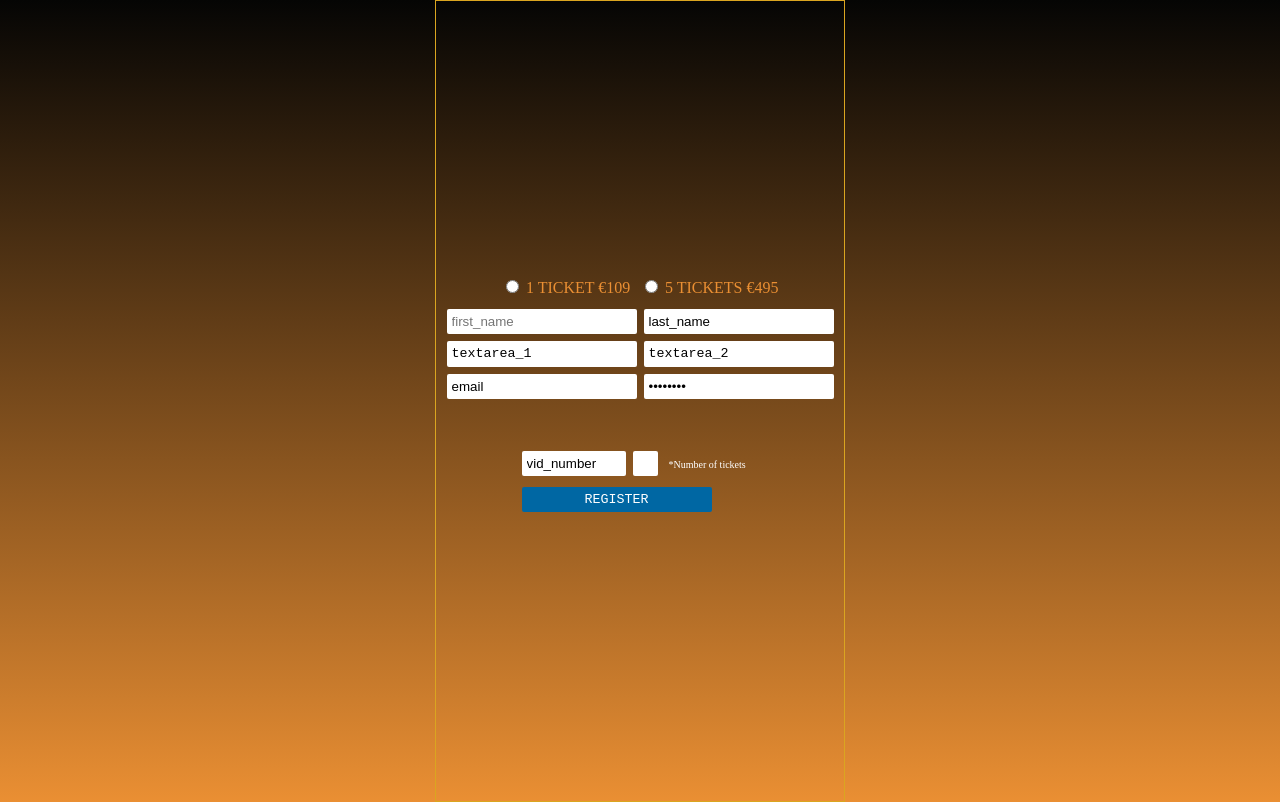
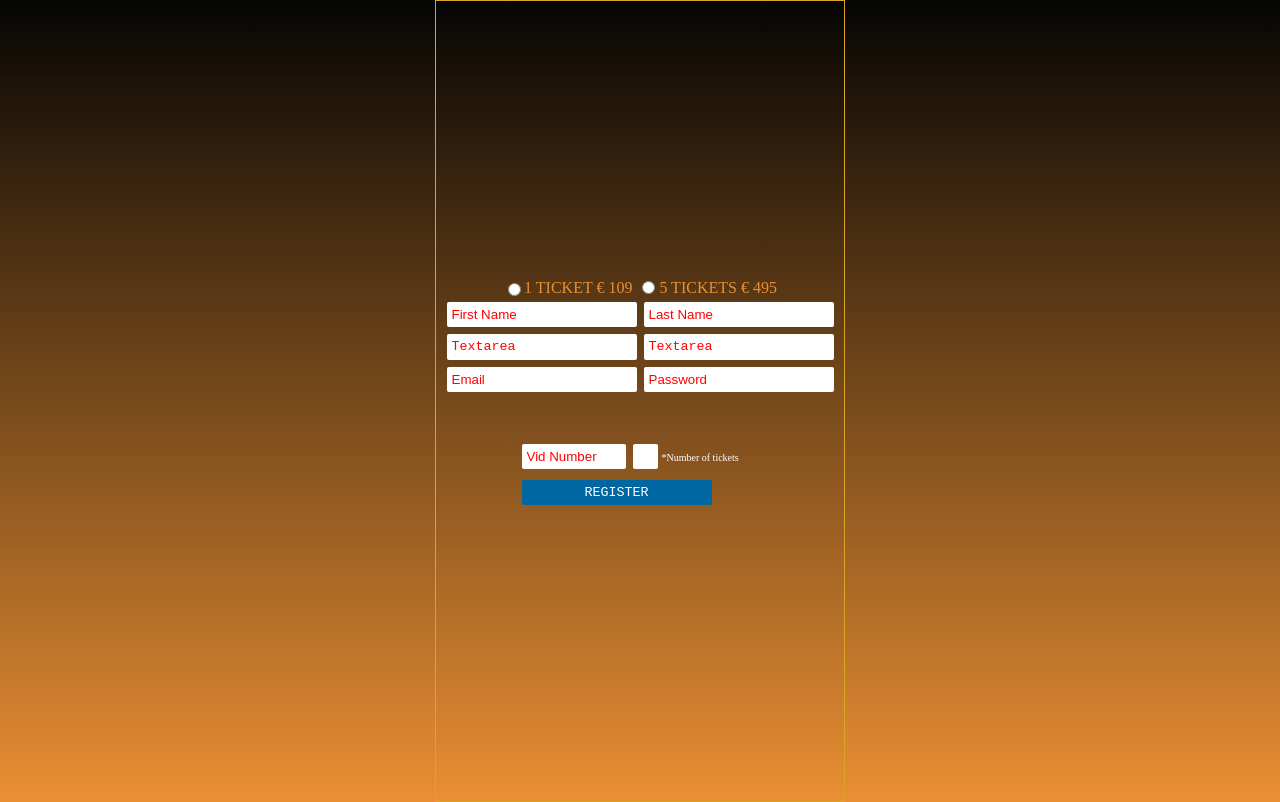
Before and after one commit to kisickilukasz/GetResponse-Junior-Dev-Task, a plain HTML site: page index.html in a window 1280 px wide. Drawn offline with Linux system fonts and the light colour scheme.

Commit message:
logic for checking and unchecking radio inputs, input placholders set to data-placeholder attr if empty, caret position set at the beggining of an input on click

```diff
--- a/index.html
+++ b/index.html
@@ -8,24 +8,28 @@
   <title>Document</title>
 </head>
 <body>
-    <form class="flex-container">
-          <div class="flex-item flex-radio1"><input class="flex-item-radio" type="radio" name="1_ticket" value=""> 1 TICKET €109</div>
-          <div class="flex-item flex-radio2"><input class="flex-item-radio" type="radio" name="5_tickets" value=""> 5 TICKETS €495</div>
+    <form class="flex-container" id="form">
+          <input class="flex-radio-input" id="flex-radio-left" type="radio" name="ticket-radio">
+          <label class="radio-label" for="flex-radio-left">1 TICKET € 109</label>
+          <input class="flex-radio-input" id="flex-radio-right" type="radio" name="ticket-radio">
+          <label class="radio-label" for="flex-radio-right">5 TICKETS € 495</label>
 
-          <input class="flex-item left-column" type="text" placeholder="first_name" name="first_name">
-          <input class="flex-item" type="text" value="last_name" name="last_name">
+          <input class="flex-item left-column input-placeholder" data-placeholder="First Name" type="text" value="" name="first_name">
+          <input class="flex-item input-placeholder" data-placeholder="Last Name" type="text" value="" name="last_name">
 
-          <textarea class="flex-item text-area left-column" name="textarea_1">textarea_1</textarea>
-          <textarea class="flex-item text-area" name="textarea_2">textarea_2</textarea>
+          <textarea class="flex-item text-area left-column input-placeholder" data-placeholder="Textarea" name="textarea_1" value=""></textarea>
+          <textarea class="flex-item text-area input-placeholder" data-placeholder="Textarea" name="textarea_2" value=""></textarea>
 
-          <input class="flex-item left-column" type="text" name="email" value="email">
-          <input class="flex-item" type="password" name="password" value="password">
+          <input class="flex-item left-column input-placeholder" data-placeholder="Email" type="text" name="email" value="">
+          <input class="flex-item input-placeholder" data-placeholder="Password" type="password" name="password" value="">
+
           <div class="flex-item footer-box">
-            <input class="flex-item vid-number" type="text" name="vid_number" value="vid_number">
-            <input class="flex-item tickets-count" type="text" name="tickets_count" value=""> <span id="tickets-count-label">*Number of tickets</span>
-
+            <input class="flex-item input-placeholder" id="vid-number" data-placeholder="Vid Number" type="text" name="vid_number" value="">
+            <input id="tickets-count" type="text" name="tickets_count" value="">
+            <span id="tickets-count-label">*Number of tickets</span>
             <input class="flex-item submit-button"t type="submit" value="REGISTER">
           </div>
+    </form>
 
-    </form>
+    <script src="index.js"></script>
 </body>
--- /dev/null
+++ b/index.js
@@ -0,0 +1,59 @@
+(function (window) {
+
+  'use strict';
+  let setCheck = null;
+  const form = document.getElementById('form');
+  const radios = document.getElementsByName('ticket-radio');
+  const inputs = document.querySelectorAll('[data-placeholder]');
+  console.log(inputs);
+
+  // logic for unchecking previously checked radio input
+  radios.forEach((radio) => {
+    radio.onclick = () => {
+      if (setCheck != radio) {
+        setCheck = radio;
+      } else {
+        radio.checked = false;
+        setCheck = null;
+      }
+    }
+  });
+
+  inputs.forEach((input) => {
+    if (!input.value.lenght) {
+      input.value = input.dataset.placeholder;
+      if (input.type === "password") {
+        input.type = "text";
+      }
+    } else {
+      input.value = input.value;
+    };
+  });
+
+  // sets caret at the beginning of an input
+  const setCaret = event => {
+    let element = event.target;
+    if (element.value === element.getAttribute("data-placeholder")) {
+      element.setSelectionRange(0, 0);
+      event.preventDefault();
+      event.stopPropagation();
+      return false;
+    }
+  }
+
+  const clearPlaceholder = event => {
+    console.log(event);
+  }
+
+  const restorePlaceholder = event => {
+    console.log(event);
+  }
+
+  form.addEventListener("focus", setCaret, false);
+  form.addEventListener("drop", setCaret, false);
+  form.addEventListener("click", setCaret, false);
+  form.addEventListener("keydown", clearPlaceholder, false);
+  form.addEventListener("keyup", restorePlaceholder, false);
+  form.addEventListener("blur", restorePlaceholder, false);
+
+})(window)
--- a/main.css
+++ b/main.css
@@ -30,32 +30,36 @@ body {
   width: 190px;
   box-sizing: border-box;
   margin: 0 7px 7px 0px;
-  padding: 3px 0;
   border-style: none;
   border-radius: 2px;
   padding: 5px;
 }
 
-.flex-radio1 {
-  margin-left: 13%;
-  width: 137px;
-  padding-right: 0;
-  color:#ea8f33;
+#flex-radio-left {
+margin-bottom: 5px;
 }
 
-.flex-radio2 {
-  padding-left: 0;
-  color: #ea8f33;
+#flex-radio-right {
+  margin: 0 4px 5px 10px;
 }
 
-.vid-number {
+.radio-label {
+  color: #ea8f33;
+  margin-bottom: 5px;
+}
+
+#vid-number {
   width: 104px;
   margin-right: 0;
 }
 
-.tickets-count {
+#tickets-count {
   width: 25px;
   margin-left: 3px;
+  box-sizing: border-box;
+  border-style: none;
+  border-radius: 2px;
+  padding: 5px;
 }
 
 .submit-button {
@@ -84,3 +88,7 @@ body {
   resize: none;
   height: 26px;
 }
+
+.input-placeholder {
+  color: red;
+}
```
